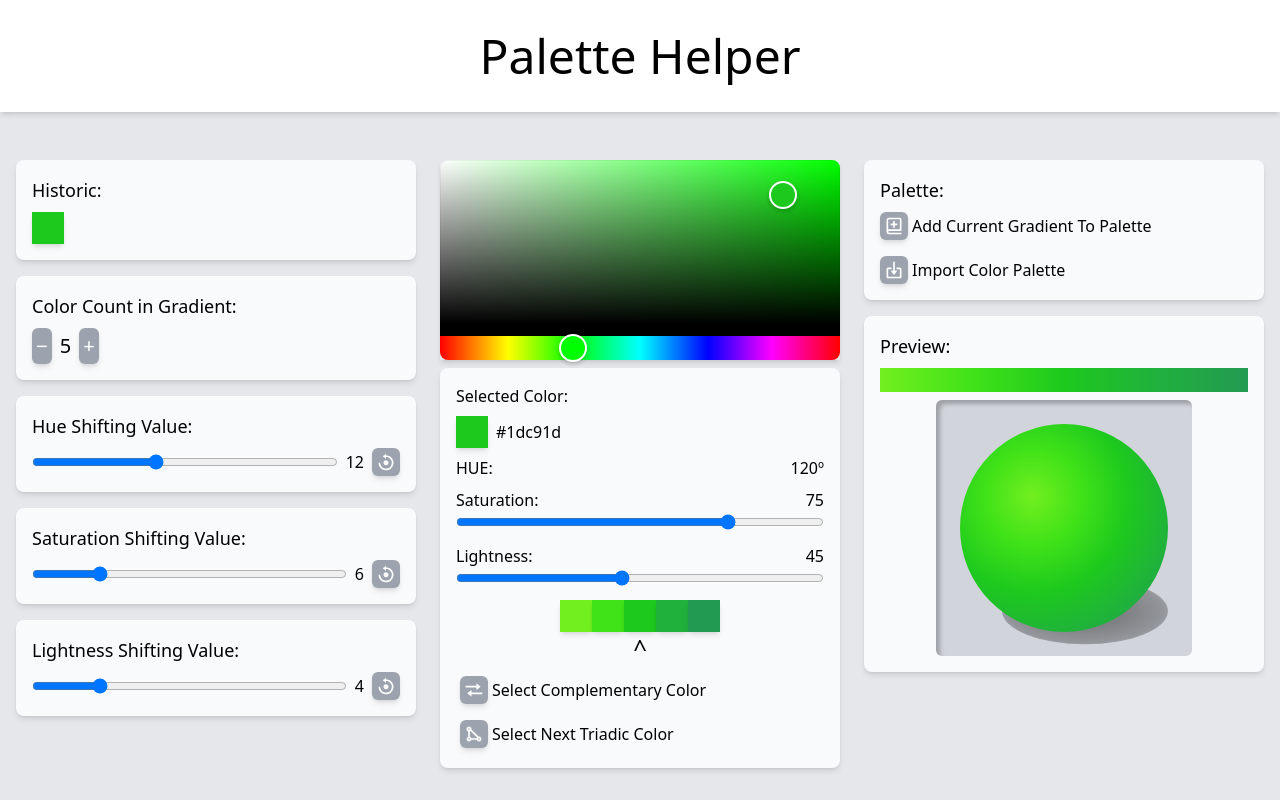
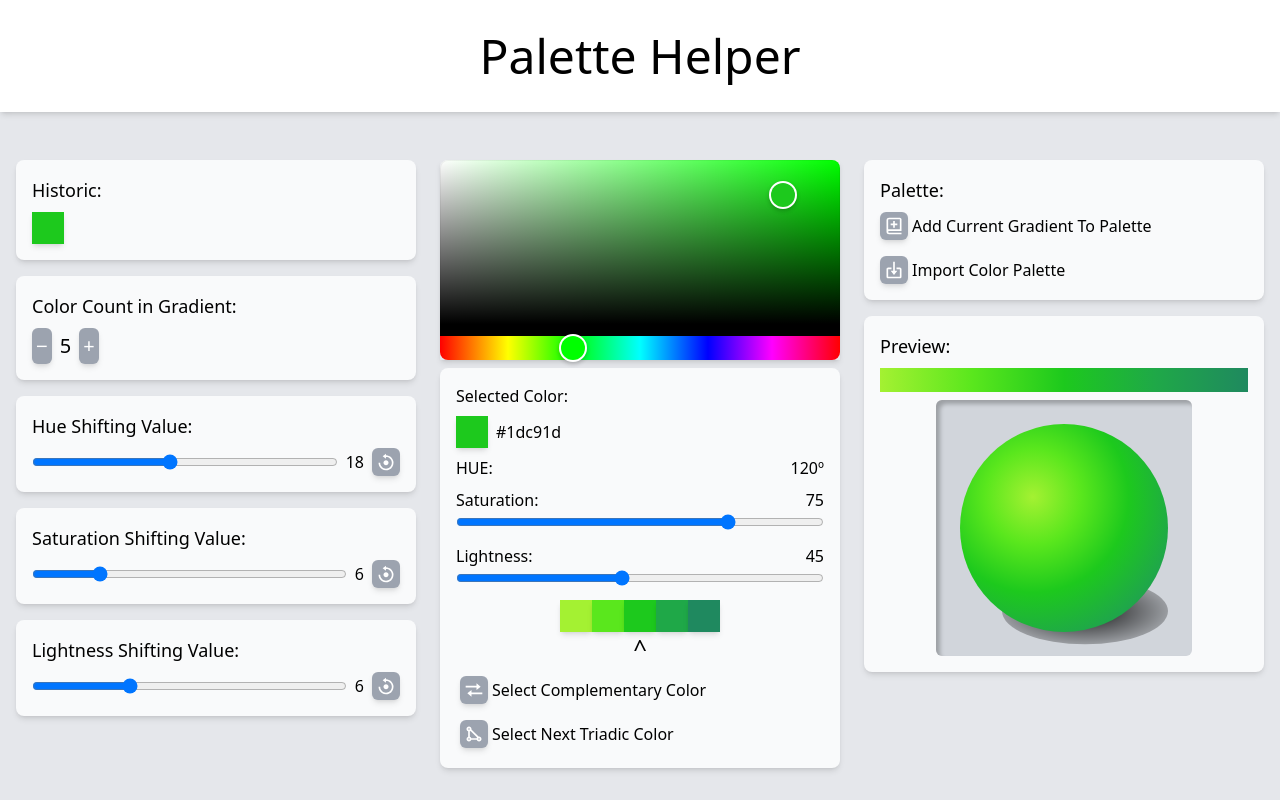
Before and after one commit to GustLSant/palette-helper, a React (Vite) app: page / in a window 1280 px wide. Built offline with nearby package versions, Linux system fonts and the light colour scheme.

Commit message:
polimento detalhes geral

```diff
--- a/src/pages/MainPage.tsx
+++ b/src/pages/MainPage.tsx
@@ -20,9 +20,9 @@ export default function MainPage(){
     const [mouseUpWatcher, setMouseUpWatcher] = React.useState<number>(0)
 
 
-    const defaultHueShifting:number = 12.0;
+    const defaultHueShifting:number = 18.0;
     const defaultSaturationShifting:number = 6.0;
-    const defaultLightnessShifting:number = 4.0;
+    const defaultLightnessShifting:number = 6.0;
 
     const [colorCount, setColorCount] = React.useState<number>(5)
     const [hueShifting, setHueShifting] = React.useState<number>(defaultHueShifting)
@@ -192,7 +192,7 @@ export default function MainPage(){
                         </div>
                     </div>
 
-                    <ConfigContainer label='Hue Shifting Value: ' type={'hue'} value={hueShifting} maxValue={30} step={2} setterFunction={handleConfigSliderChange} resetFunction={handleClickResetShiftingButton} />
+                    <ConfigContainer label='Hue Shifting Value: ' type={'hue'} value={hueShifting} maxValue={40} step={2} setterFunction={handleConfigSliderChange} resetFunction={handleClickResetShiftingButton} />
 
                     <ConfigContainer label='Saturation Shifting Value: ' type={'sat'} value={saturationShifting} maxValue={30} step={2} setterFunction={handleConfigSliderChange} resetFunction={handleClickResetShiftingButton} />
 
@@ -273,7 +273,7 @@ export default function MainPage(){
                             {/* esfera */}
                             <div className='relative w-full aspect-square rounded-full' style={{backgroundPosition: 'top left', backgroundImage: `radial-gradient(at 35% 35%, ${currentHexColorsArray.join(', ')})`}}>
                                 {/* sombra */}
-                                <div className='absolute w-[80%] aspect-square rounded-full bottom-[-30%] right-0' style={{backgroundImage: 'radial-gradient(rgba(0,0,0, 0.4), rgba(0,0,0, 0.4), rgba(0,0,0, 0.3), transparent)', zIndex: -1, transform: 'scaleY(0.4)'}} />
+                                <div className='absolute w-[80%] aspect-square rounded-full bottom-[-30%] right-0' style={{backgroundImage: 'radial-gradient(rgba(0,0,0, 1.0), rgba(0,0,0, 0.6), rgba(0,0,0, 0.3), transparent)', zIndex: -1, transform: 'scaleY(0.4)'}} />
                             </div>
                         </div>
                     </div>
```
